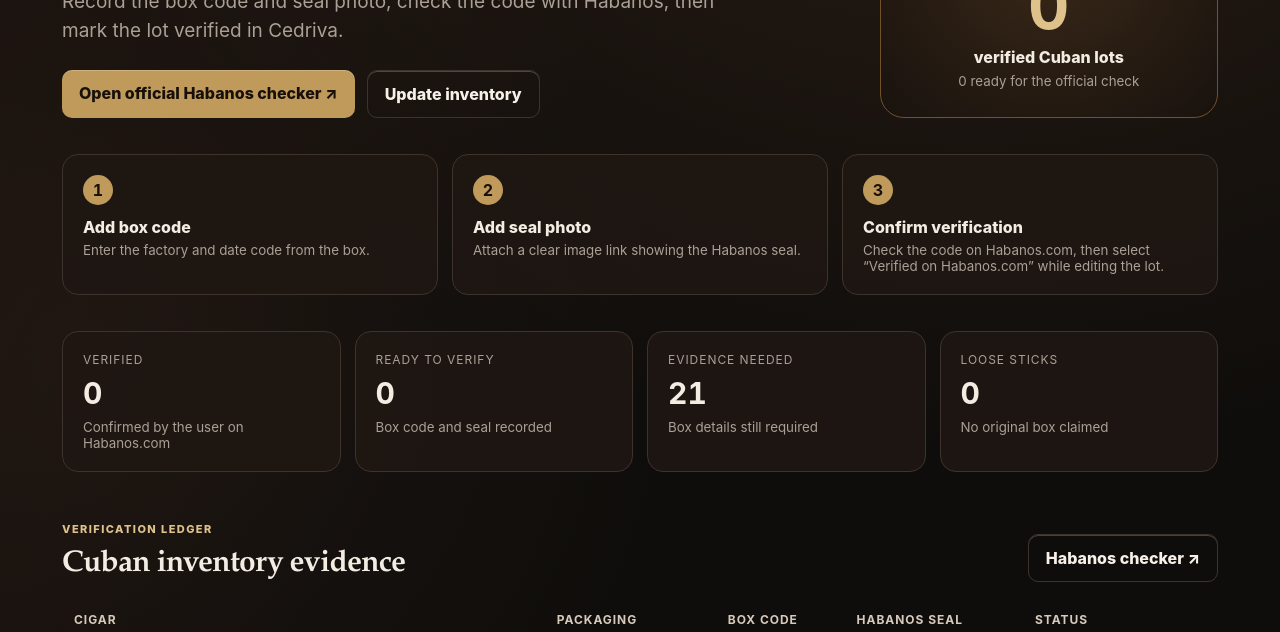
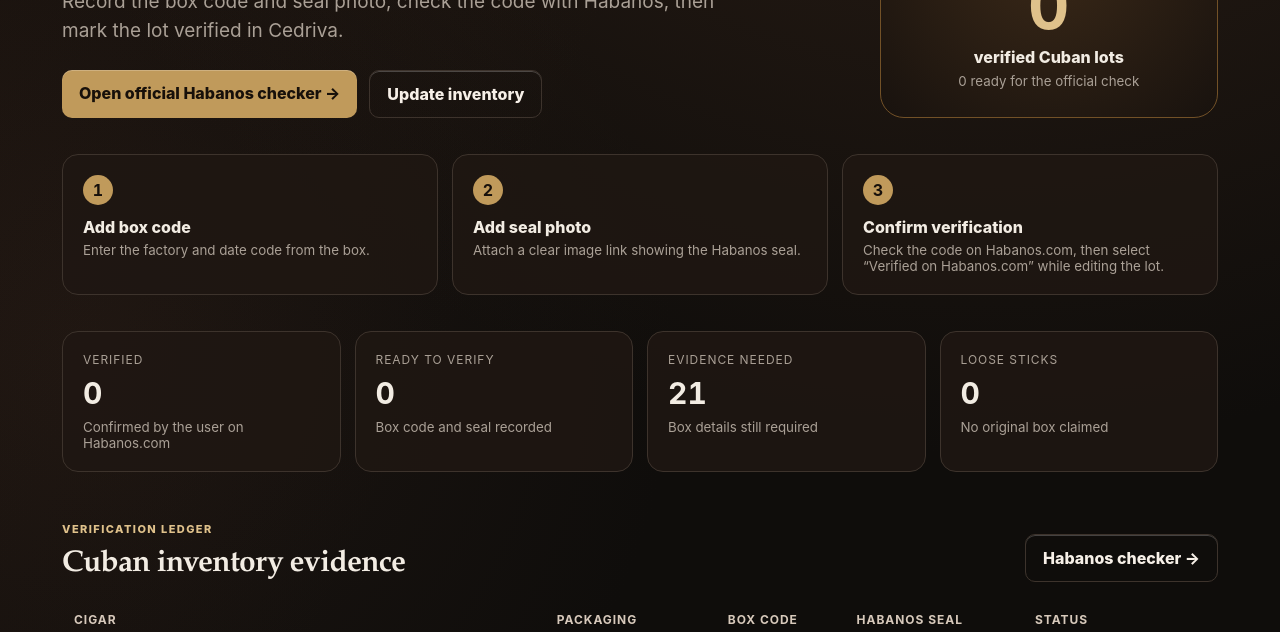
Before and after one commit to vbribow/CIgar-Vault, a Next.js app in the folder app-build/: page /verification in a window 1280 px wide. Shown: the part 310-942 px from the top of the page. Built offline with nearby package versions, Linux system fonts and the light colour scheme.

Commit message:
Preserve return navigation from Habanos

```diff
--- a/app-build/app/catalog/page.tsx
+++ b/app-build/app/catalog/page.tsx
@@ -14,7 +14,7 @@ export default async function CatalogPage() {
     <nav className="nav"><a className="brand" href="/">Cedriva</a><div className="navLinks"><a href="/inventory">Inventory</a><a href="/catalog-discovery">AI discoveries</a><a href="/inventory-count">Count collection</a><a href="/box-formats">Box formats</a></div></nav>
     <section className="verifyHero"><div><div className="eyebrow">Cedriva Discover · Cigar Reference</div><h1>Every cigar deserves an accurate story.</h1><p className="lede">Explore documented brands, lines, vitolas, and origins. Canonical identities protect history, prevent confusion, and connect every collector record to trustworthy knowledge.</p></div><div className="verifyScore"><strong>{cigarBrands.length}</strong><span>documented brands</span><small>{cigarBrands.filter((brand)=>brand.segment==="Boutique").length} independent producers represented</small></div></section>
     <section className="valueMetrics"><article><span>Habanos</span><strong>{cigarBrands.filter((brand)=>brand.segment==="Habanos").length}</strong><small>Complete official Cuban portfolio</small></article><article><span>Boutique</span><strong>{cigarBrands.filter((brand)=>brand.segment==="Boutique").length}</strong><small>Independent and small-production brands</small></article><article><span>Established</span><strong>{cigarBrands.filter((brand)=>brand.segment==="Established").length}</strong><small>Major premium producers</small></article><article><span>Detailed cigars</span><strong>{catalog.length}</strong><small>Live Smartsheet catalog records</small></article></section>
-    <section className="section"><div className="sectionHead"><div><div className="eyebrow">Brand directory</div><h2>Premium brands by primary region</h2></div><a className="button" href="/inventory">Add inventory</a></div><div className="brandGroups">{regions.map((region)=><article key={region}><div><h3>{region}</h3><strong>{cigarBrands.filter((brand)=>brand.region===region).length}</strong></div><p>{cigarBrands.filter((brand)=>brand.region===region).map((brand)=><span className={brand.segment === "Boutique" ? "boutiqueBrand" : ""} key={brand.name}>{brand.name}{brand.segment === "Boutique" ? " ◦" : ""} </span>)}</p>{region === "Cuba" && <a className="textLink" href={habanosBrandSource} target="_blank" rel="noreferrer">Official Habanos directory ↗</a>}</article>)}</div><p className="small boutiqueLegend">◦ Boutique or independent small-production brand</p></section>
+    <section className="section"><div className="sectionHead"><div><div className="eyebrow">Brand directory</div><h2>Premium brands by primary region</h2></div><a className="button" href="/inventory">Add inventory</a></div><div className="brandGroups">{regions.map((region)=><article key={region}><div><h3>{region}</h3><strong>{cigarBrands.filter((brand)=>brand.region===region).length}</strong></div><p>{cigarBrands.filter((brand)=>brand.region===region).map((brand)=><span className={brand.segment === "Boutique" ? "boutiqueBrand" : ""} key={brand.name}>{brand.name}{brand.segment === "Boutique" ? " ◦" : ""} </span>)}</p>{region === "Cuba" && <a className="textLink" href={habanosBrandSource}>Official Habanos directory →</a>}</article>)}</div><p className="small boutiqueLegend">◦ Boutique or independent small-production brand</p></section>
     <section className="section"><div className="sectionHead"><div><div className="eyebrow">Documented identities</div><h2>Detailed cigar records</h2><p className="small">Source status remains visible so a collector can distinguish documented knowledge from research still in progress.</p></div></div><div className="tableWrap"><table className="table"><thead><tr><th>Record</th><th>Brand</th><th>Line</th><th>Vitola</th><th>Origin</th><th>Evidence</th></tr></thead><tbody>{catalog.sort((a,b)=>a.brand.localeCompare(b.brand)).map((item)=><tr key={item.catalogId}><td className="small">{item.catalogId}</td><td><strong>{item.brand}</strong></td><td>{item.line||"—"}</td><td>{item.vitola||"—"}</td><td>{item.country||"—"}</td><td>{item.sourceUrl?<a className="textLink" href={item.sourceUrl} target="_blank" rel="noreferrer">{item.researchStatus||"Review source"} ↗</a>:item.researchStatus||"Research pending"}</td></tr>)}</tbody></table></div></section>
   </main>;
 }
--- a/app-build/app/verification/page.tsx
+++ b/app-build/app/verification/page.tsx
@@ -16,9 +16,9 @@ export default async function VerificationPage() {
 
   return <main className="shell">
     <nav className="nav"><a className="brand" href="/">Cedriva</a><div className="navLinks"><a href="/inventory">Inventory</a><a href="/valuations">Valuation</a><a href="/collection-health">Collection health</a><a href="/storage">Storage</a></div></nav>
-    <section className="verifyHero"><div><div className="eyebrow">Cuban verification</div><h1>Verify every boxed Cuban lot.</h1><p className="lede">Record the box code and seal photo, check the code with Habanos, then mark the lot verified in Cedriva.</p><div className="verifyActions"><a className="button" href={HABANOS_CHECKER} target="_blank" rel="noreferrer">Open official Habanos checker ↗</a><a className="button secondary" href="/inventory">Update inventory</a></div></div><div className="verifyScore"><strong>{groups.verified.length}</strong><span>verified Cuban lots</span><small>{groups.ready.length} ready for the official check</small></div></section>
+    <section className="verifyHero"><div><div className="eyebrow">Cuban verification</div><h1>Verify every boxed Cuban lot.</h1><p className="lede">Record the box code and seal photo, check the code with Habanos, then mark the lot verified in Cedriva.</p><div className="verifyActions"><a className="button" href={HABANOS_CHECKER}>Open official Habanos checker →</a><a className="button secondary" href="/inventory">Update inventory</a></div></div><div className="verifyScore"><strong>{groups.verified.length}</strong><span>verified Cuban lots</span><small>{groups.ready.length} ready for the official check</small></div></section>
     <section className="verificationSteps" aria-label="Verification steps"><article><strong>1</strong><span>Add box code</span><small>Enter the factory and date code from the box.</small></article><article><strong>2</strong><span>Add seal photo</span><small>Attach a clear image link showing the Habanos seal.</small></article><article><strong>3</strong><span>Confirm verification</span><small>Check the code on Habanos.com, then select “Verified on Habanos.com” while editing the lot.</small></article></section>
     <section className="valueMetrics"><article><span>Verified</span><strong>{groups.verified.length}</strong><small>Confirmed by the user on Habanos.com</small></article><article><span>Ready to verify</span><strong>{groups.ready.length}</strong><small>Box code and seal recorded</small></article><article><span>Evidence needed</span><strong>{groups.needed.length}</strong><small>Box details still required</small></article><article><span>Loose sticks</span><strong>{groups.loose.length}</strong><small>No original box claimed</small></article></section>
-    <section className="section"><div className="sectionHead"><div><div className="eyebrow">Verification ledger</div><h2>Cuban inventory evidence</h2></div><a className="button secondary" href={HABANOS_CHECKER} target="_blank" rel="noreferrer">Habanos checker ↗</a></div><div className="tableWrap"><table className="table verifyTable"><thead><tr><th>Cigar</th><th>Packaging</th><th>Box code</th><th>Habanos seal</th><th>Status</th></tr></thead><tbody>{cubans.sort((a,b)=>cubanVerificationStatus(a).localeCompare(cubanVerificationStatus(b))).map(item=>{const status=cubanVerificationStatus(item);return <tr key={item.inventoryId}><td><a href={`/inventory/${item.inventoryId}`}><strong>{item.brand} {item.line}</strong><div className="small">{item.inventoryId} · {item.vitola}</div></a></td><td>{item.packaging||"Not specified"}</td><td>{item.boxCode||"—"}</td><td>{item.habanosSealPhotoLink?<a className="textLink" href={item.habanosSealPhotoLink} target="_blank" rel="noreferrer">View seal ↗</a>:"—"}</td><td><span className={`verifyState verify-${status.toLowerCase().replaceAll(" ","-")}`}>{status}{status === "Verified" ? " ✓" : ""}</span></td></tr>})}</tbody></table></div></section>
+    <section className="section"><div className="sectionHead"><div><div className="eyebrow">Verification ledger</div><h2>Cuban inventory evidence</h2></div><a className="button secondary" href={HABANOS_CHECKER}>Habanos checker →</a></div><div className="tableWrap"><table className="table verifyTable"><thead><tr><th>Cigar</th><th>Packaging</th><th>Box code</th><th>Habanos seal</th><th>Status</th></tr></thead><tbody>{cubans.sort((a,b)=>cubanVerificationStatus(a).localeCompare(cubanVerificationStatus(b))).map(item=>{const status=cubanVerificationStatus(item);return <tr key={item.inventoryId}><td><a href={`/inventory/${item.inventoryId}`}><strong>{item.brand} {item.line}</strong><div className="small">{item.inventoryId} · {item.vitola}</div></a></td><td>{item.packaging||"Not specified"}</td><td>{item.boxCode||"—"}</td><td>{item.habanosSealPhotoLink?<a className="textLink" href={item.habanosSealPhotoLink} target="_blank" rel="noreferrer">View seal ↗</a>:"—"}</td><td><span className={`verifyState verify-${status.toLowerCase().replaceAll(" ","-")}`}>{status}{status === "Verified" ? " ✓" : ""}</span></td></tr>})}</tbody></table></div></section>
   </main>;
 }
```
Also changed, not shown: 1 other file (tests, documents, lock files or other folders).
